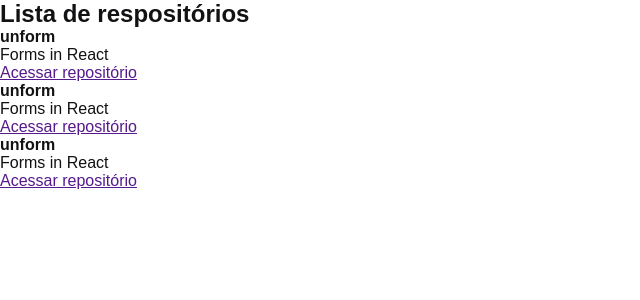
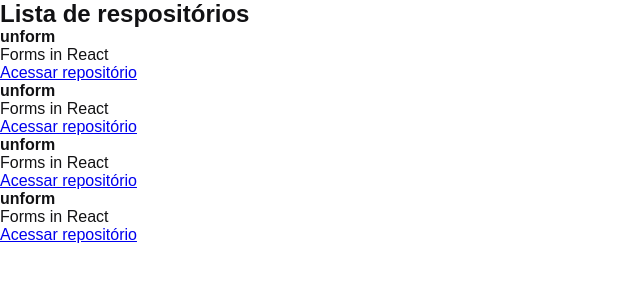
Before and after one commit to marcosmpar/01-github-explorer-, a React app: page / in a window 1280 px wide. Shown: the top 300 px of the page, without its empty margins (0-640 px from the left). Built offline with nearby package versions, Linux system fonts and the light colour scheme.

Commit message:
propriedades no react

```diff
--- /dev/null
+++ b/src/components/RepositoryItem.jsx
@@ -0,0 +1,9 @@
+export function RepositoryItem(props) {
+  return (
+    <li>
+      <strong>{props.repository.name ?? 'Default'}</strong>
+      <p>{props.repository.description}</p>
+      <a href={props.repository.link}>Acessar repositório</a>
+    </li>
+  );
+}
--- a/src/components/RepositoryList.jsx
+++ b/src/components/RepositoryList.jsx
@@ -1,32 +1,20 @@
+import { RepositoryItem } from "./RepositoryItem";
+
+const repository = {
+    name: 'unform',
+    description: 'Forms in React',
+    link: 'https://github.com/unform/unform'
+}
+
 export function RepositoryList(){
     return (
         <section className="respository-list">
             <h1>Lista de respositórios</h1>
             <ul>
-                <li>
-                    <strong>unform</strong>
-                    <p>Forms in React</p>
-
-                    <a href="">
-                        Acessar repositório
-                    </a>
-                </li>
-                <li>
-                    <strong>unform</strong>
-                    <p>Forms in React</p>
-
-                    <a href="">
-                        Acessar repositório
-                    </a>
-                </li>
-                <li>
-                    <strong>unform</strong>
-                    <p>Forms in React</p>
-
-                    <a href="">
-                        Acessar repositório
-                    </a>
-                </li>
+                <RepositoryItem repository={repository} />
+                <RepositoryItem repository={repository} />
+                <RepositoryItem repository={repository} />
+                <RepositoryItem repository={repository} />
             </ul>
         </section>
     )
```
